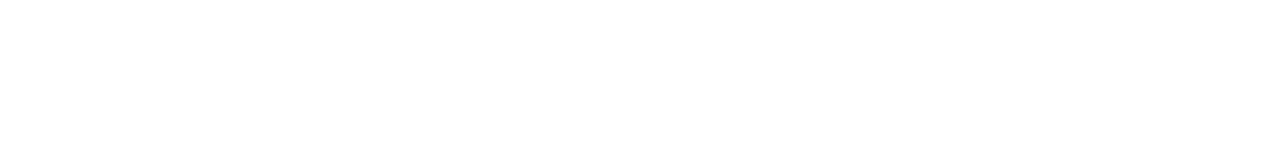
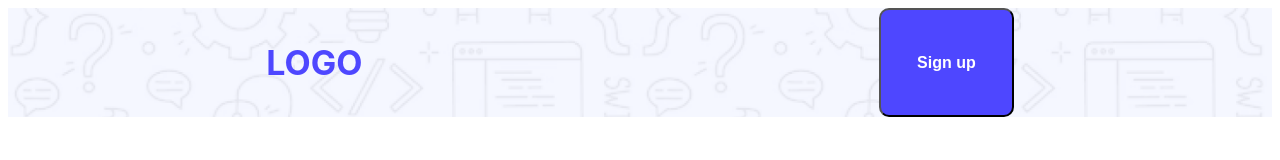
Before and after one commit to samfisher58/B12A01-landing-launchpad, a plain HTML site: page index.html in a window 1280 px wide. Drawn offline with Linux system fonts and the light colour scheme.

Commit message:
added secondary font

```diff
--- a/index.html
+++ b/index.html
@@ -1,17 +1,32 @@
 <!DOCTYPE html>
 <html lang="en">
+
 <head>
     <meta charset="UTF-8">
     <meta name="viewport" content="width=device-width, initial-scale=1.0">
     <title>Assignment1</title>
     <link rel="preconnect" href="https://fonts.googleapis.com">
-<link rel="preconnect" href="https://fonts.gstatic.com" crossorigin>
-<link href="https://fonts.googleapis.com/css2?family=Open+Sans:ital,wght@0,300..800;1,300..800&family=Raleway:ital,wght@0,100..900;1,100..900&display=swap" rel="stylesheet">
-<link rel="stylesheet" href="styles/styles.css">
+    <link rel="preconnect" href="https://fonts.gstatic.com" crossorigin>
+    <link
+        href="https://fonts.googleapis.com/css2?family=Open+Sans:ital,wght@0,300..800;1,300..800&family=Raleway:ital,wght@0,100..900;1,100..900&display=swap"
+        rel="stylesheet">
+    <link rel="stylesheet" href="styles/styles.css">
 </head>
-<body>
-    <header>
 
+
+<body class="raleway">
+    <header >
+        <section>
+<nav>
+    <div class="banner">
+<h3 class="inter">
+    LOGO
+</h3>
+    </div>
+
+<button class="btn-primary">Sign up</button>
+</nav>
+        </section>
     </header>
 
     <main>
@@ -24,4 +39,5 @@
 
     </footer>
 </body>
+
 </html>
--- a/styles/styles.css
+++ b/styles/styles.css
@@ -4,3 +4,44 @@
   font-optical-sizing: auto;
   font-style: normal;
 }
+
+
+.inter{
+  font-family: "Inter", sans-serif;
+  font-optical-sizing: auto;
+  font-style: normal;
+}
+
+main{
+    max-width: 1440px;
+    margin: 0 auto;
+}
+
+main section{
+    margin-top: 116px;
+    margin-bottom: 116px;
+}
+header{
+    background-image: url('../Assets/Hero-bg.png');
+    background-repeat: no-repeat;
+    background-size: cover;
+}
+nav{
+    display: flex;
+    justify-content:space-around;
+}
+nav h3{
+    color: #4E47FF;
+    font-size: 34px;
+    font-weight: bolder;
+}
+
+/* shared style */
+.btn-primary{
+color:#ffffff;
+font-size: 16px;
+font-weight: bold;
+background-color: #4E47FF;
+padding: 12px 36px;
+border-radius: 10px;
+}
```
